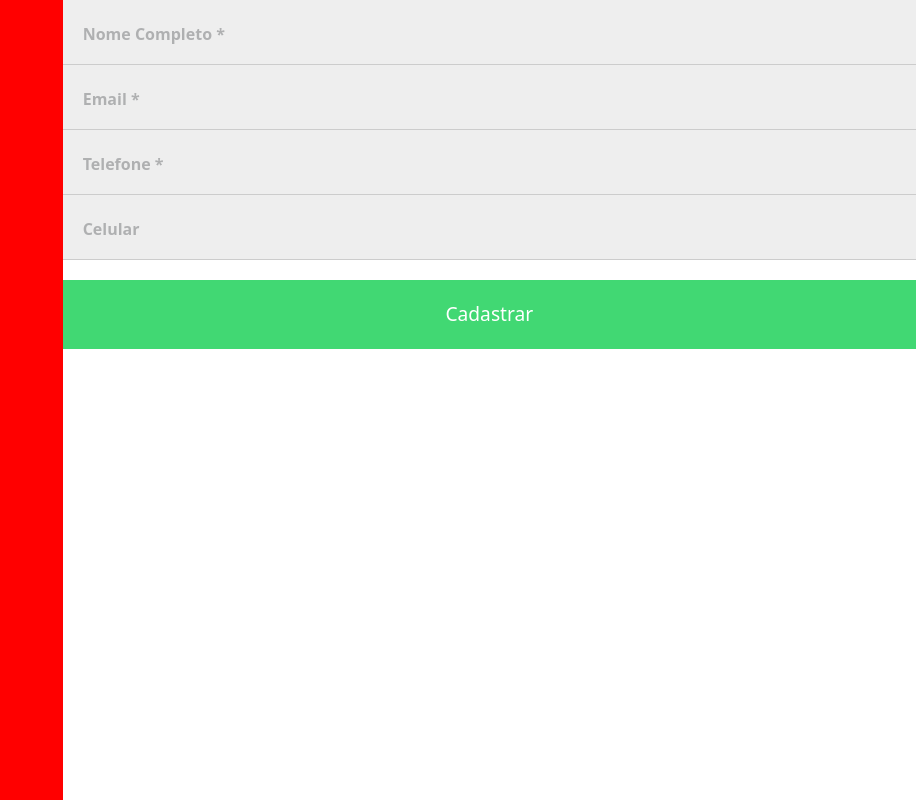
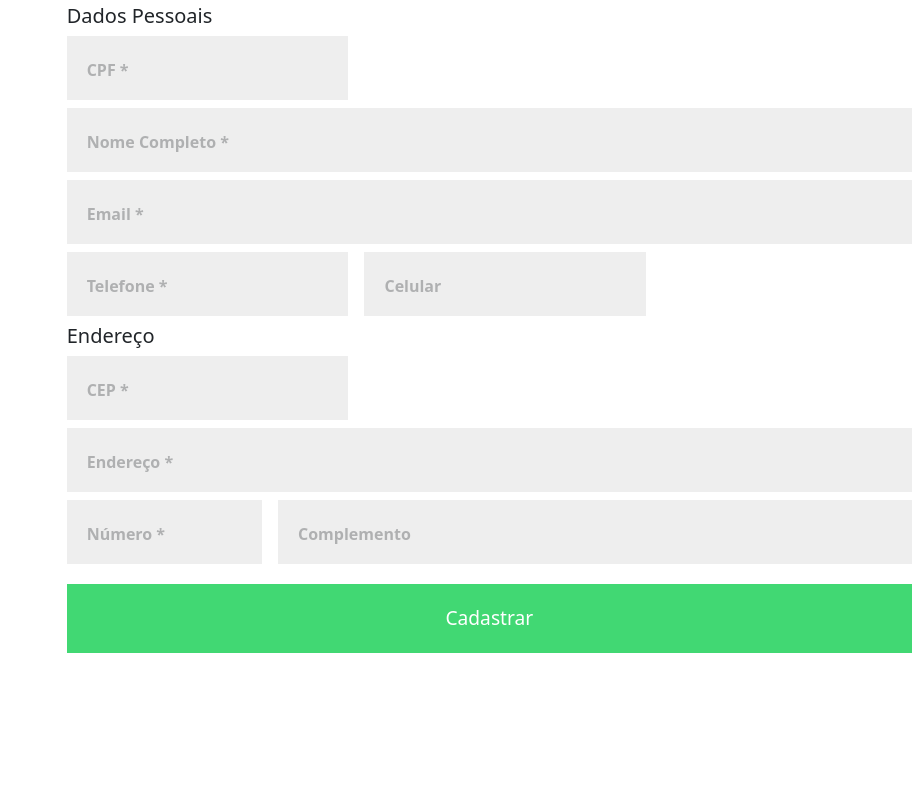
Before and after one commit to asaks84/form-validation, a website: page usingConstraint/index.html in a window 1280 px wide. Shown: the whole page, without its empty margins (364-1280 px from the left). Drawn offline with nearby package versions, Linux system fonts and the light colour scheme.

Commit message:
HTML done

```diff
--- a/usingConstraint/assets/style.css
+++ b/usingConstraint/assets/style.css
@@ -1,14 +1,11 @@
 @import url(https://fonts.googleapis.com/css?family=PT+Sans:400,700);
-form {
-
-
+form > div {
+  margin: .5rem 0;
 }
-form > div {
+form div {
   position: relative;
-  background: white;
-  border-bottom: 1px solid #ccc;
 }
-form > div > label {
+form div > label {
   opacity: 0.3;
   font-weight: bold;
   position: absolute;
@@ -16,73 +13,53 @@ form > div > label {
   left: 20px;
   transition: all 100ms linear;
 }
-form > div > input[type=text],
-form > div > input[type=email],
-form > div > input[type=password] {
+form div > input:not([type=submit]) {
   width: 100%;
   border: 0;
-  padding: 20px 20px 20px 50px;
+  padding: 25px 20px 15px 35px;
   background: #eee;
 }
-form > div > input[type=text]:focus,
-form > div > input[type=email]:focus,
-form > div > input[type=password]:focus {
-  outline: 0;
-  background: white;
-  padding: 25px 20px 15px 50px;
-}
-form > div > input[type=text]:focus + label,
-form > div > input[type=email]:focus + label,
-form > div > input[type=password]:focus + label {
+form div > input:not([type=submit]):focus {
+  outline: 1px rgb(24, 4, 207) solid;
+  background:  #eeeeee80;
+  }
+form div > input:not([type=submit]):focus + label {
   font-size: 0.75rem;
   top: 5px;
   left: 5px;
 }
-form > div > input[type=text]:valid:not(:empty),
-form > div > input[type=email]:valid:not(:empty),
-form > div > input[type=password]:valid:not(:empty) {
-  background: url("https://upload.wikimedia.org/wikipedia/commons/thumb/0/0d/Google_Material_Design_check.svg/240px-Google_Material_Design_check.svg.png");
+form div > input:not([type=submit]):valid:not(:placeholder-shown) {
+  background:  #eeeeee80 url("https://upload.wikimedia.org/wikipedia/commons/thumb/0/0d/Google_Material_Design_check.svg/240px-Google_Material_Design_check.svg.png");
   background-size: 20px;
   background-repeat: no-repeat;
-  background-position: 20px 20px;
+  background-position: 10px 28px;
+  /* padding: 25px 20px 15px 50px; */
 }
-form > div > input[type=text]:valid:not(:empty) + label,
-form > div > input[type=email]:valid:not(:empty) + label,
-form > div > input[type=password]:valid:not(:empty) + label {
+form div > input:not([type=submit]):valid:not(:placeholder-shown) + label {
   font-size: 0.75rem;
   top: 5px;
   left: 5px;
 }
-form > div > input[type=text]:invalid:not(:focus):not(:placeholder-shown),
-form > div > input[type=email]:invalid:not(:focus):not(:placeholder-shown),
-form > div > input[type=password]:invalid:not(:focus):not(:placeholder-shown) {
+form div > input:not([type=submit]):invalid:not(:focus):not(:placeholder-shown) {
   background: pink;
 }
-form > div > input[type=text]:invalid:not(:focus):not(:placeholder-shown) + label,
-form > div > input[type=email]:invalid:not(:focus):not(:placeholder-shown) + label,
-form > div > input[type=password]:invalid:not(:focus):not(:placeholder-shown) + label {
+form div > input:not([type=submit]):invalid:not(:focus):not(:placeholder-shown) + label {
   font-size: 0.75rem;
   top: 5px;
   left: 5px;
 }
-form > div > input[type=text].empty,
-form > div > input[type=email].empty,
-form > div > input[type=password].empty {
+form div > input:not([type=submit]).empty {
   background-color: white;
 }
-form > div > input[type=text].invalid ~ .error,
-form > div > input[type=email].invalid ~ .error,
-form > div > input[type=password].invalid ~ .error {
+form div > input:not([type=submit]).invalid ~ .error {
   max-height: 200px;
   padding: 0 30px 20px 50px;
 }
-form > div > input[type=text]:invalid:focus:not(:placeholder-shown) ~ .error,
-form > div > input[type=email]:invalid:focus:not(:placeholder-shown) ~ .error,
-form > div > input[type=password]:invalid:focus:not(:placeholder-shown) ~ .error {
+form div > input:not([type=submit]):invalid:focus:not(:placeholder-shown) ~ .error {
   max-height: 200px;
   padding: 0 30px 20px 50px;
 }
-form > div .error {
+form  div > .error {
   padding: 0 30px 0 50px;
   color: #999;
   max-height: 0;
@@ -101,7 +78,3 @@ form input[type=submit] {
   padding: 20px;
   font-size: 1.2rem;
 }
-
-* {
-  box-sizing: border-box;
-}
--- a/usingConstraint/index.html
+++ b/usingConstraint/index.html
@@ -1,25 +1,37 @@
 <!DOCTYPE html>
 <html lang="en">
+
 <head>
   <meta charset="UTF-8">
   <meta name="viewport" content="width=device-width, initial-scale=1.0">
 
-  <link href="https://cdn.jsdelivr.net/npm/bootstrap@5.1.3/dist/css/bootstrap.min.css" rel="stylesheet" integrity="sha384-1BmE4kWBq78iYhFldvKuhfTAU6auU8tT94WrHftjDbrCEXSU1oBoqyl2QvZ6jIW3" crossorigin="anonymous">
+  <link href="https://cdn.jsdelivr.net/npm/bootstrap@5.1.3/dist/css/bootstrap.min.css" rel="stylesheet"
+    integrity="sha384-1BmE4kWBq78iYhFldvKuhfTAU6auU8tT94WrHftjDbrCEXSU1oBoqyl2QvZ6jIW3" crossorigin="anonymous">
   <link rel="stylesheet" href="./assets/style.css">
   <script src="./assets/script.js" defer></script>
 
   <title>Elements Validation</title>
 </head>
+
 <body>
 
   <!-- Layout settings -->
   <section id="" class="min-vh-100 h-100">
     <div class="min-vh-100 h-100 row g-0">
-      <div class="col" style="background-color: red;"></div>
+      <div class="col d-none d-md-flex"></div>
 
-      <div class="col-8">
+      <div class="col-md-8 p-1">
         <!-- the important content is here -->
         <form action="#0">
+
+          <h5>Dados Pessoais</h5>
+
+          <div class="col-4">
+            <input type="text" id="cpf" name="cpf" pattern="[0-9]{3}.[0-9]{3}.[0-9]{3}-[0-9]{2}" required
+              placeholder=" " inputmode="numeric" />
+            <label for="cpf">CPF *</label>
+            <div class="error"></div>
+          </div>
 
           <div>
             <input type="text" id="name" name="name" required placeholder=" "
@@ -36,17 +48,47 @@
             <div class="error"></div>
           </div>
 
-          <div>
-            <input type="text" id="phone" name="phone" pattern="([0-9]{2})-[0-9]{4,5}-[0-9]{4}"
-              required placeholder=" " />
+          <div class="row g-0 gap-3 ">
+            <div class="col-4">
+              <input type="text" id="phone" name="phone" pattern="(\([0-9]{2}\))+([9]{1})?([0-9]{4,5}).([0-9]{4})" required
+                placeholder=" " inputmode="numeric" />
               <label for="phone">Telefone *</label>
               <div class="error"></div>
             </div>
 
-          <div>
-            <input type="text" id="cel" name="cel" pattern="([0-9]{2})-[0-9]{4,5}-[0-9]{4}" placeholder=" " />
+            <div class="col-4">
+              <input type="text" id="cel" name="cel" pattern="(\([0-9]{2}\))+([9]{1})?([0-9]{4,5})-([0-9]{4})" inputmode="numeric" placeholder=" " />
               <label for="phone">Celular</label>
               <div class="error"></div>
+            </div>
+          </div>
+
+          <h5>Endereço</h5>
+
+          <div class="col-4">
+            <input id="cep" name="cep" type="text" required inputmode="numeric" placeholder=" " />
+            <label for="cep">CEP *</label>
+            <div class="error"></div>
+          </div>
+
+          <div>
+            <input id="endereco" name="endereco" type="text" required inputmode="numeric" placeholder=" " />
+            <label for="endereco">Endereço *</label>
+            <div class="error"></div>
+          </div>
+
+          <div class="row g-0 gap-3">
+            <div class="col">
+              <input id="numero" name="numero" type="text" required inputmode="numeric" placeholder=" " />
+              <label for="numero">Número *</label>
+              <div class="error"></div>
+            </div>
+
+            <div class="col-9">
+              <input id="complemento" name="complemento" type="text" required inputmode="numeric" placeholder=" " />
+              <label for="complemento">Complemento</label>
+              <div class="error"></div>
+            </div>
           </div>
 
           <!-- <div>
@@ -66,4 +108,5 @@
   </section>
 
 </body>
+
 </html>
```
Lines whose indentation alone changed are shown as unchanged.
